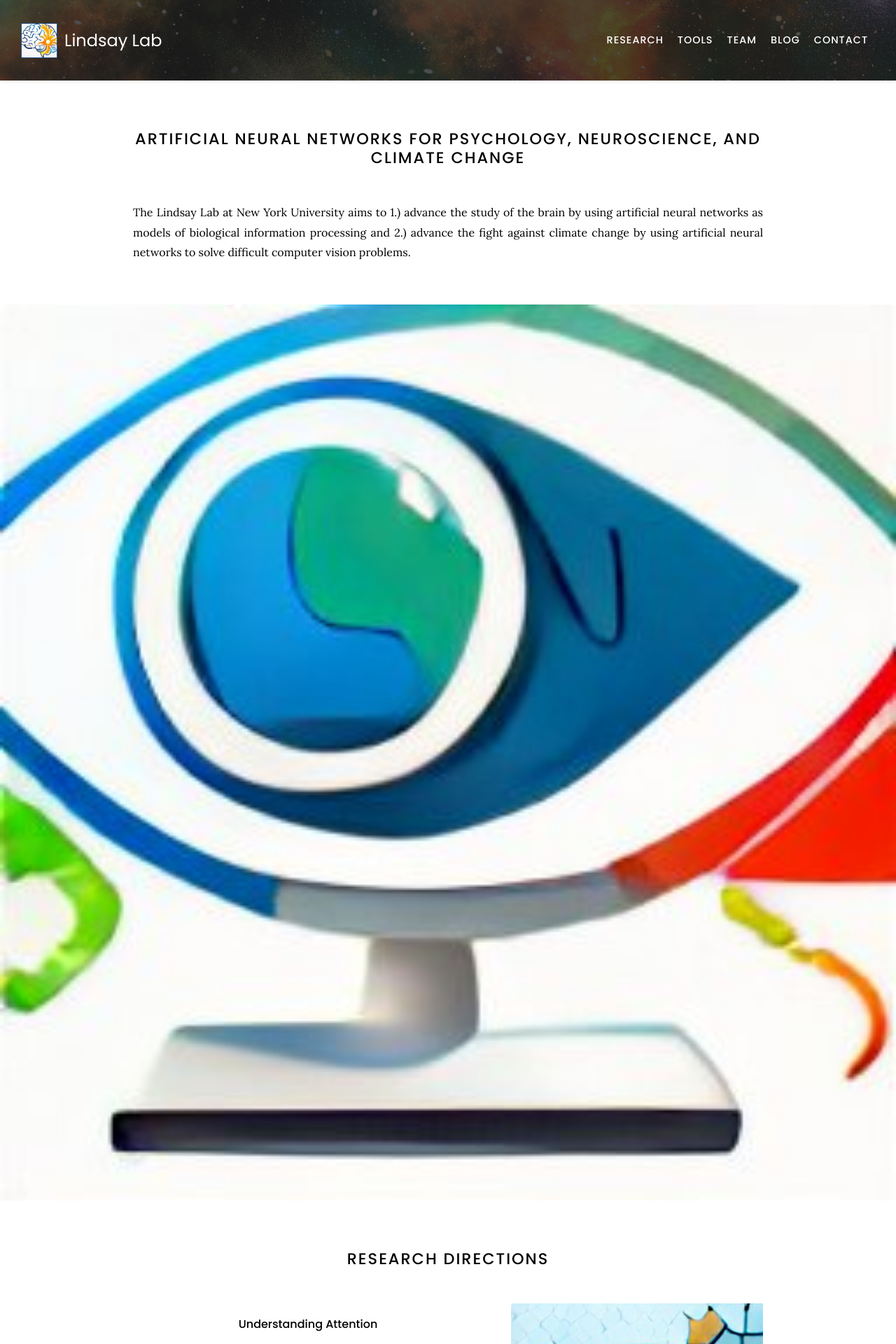
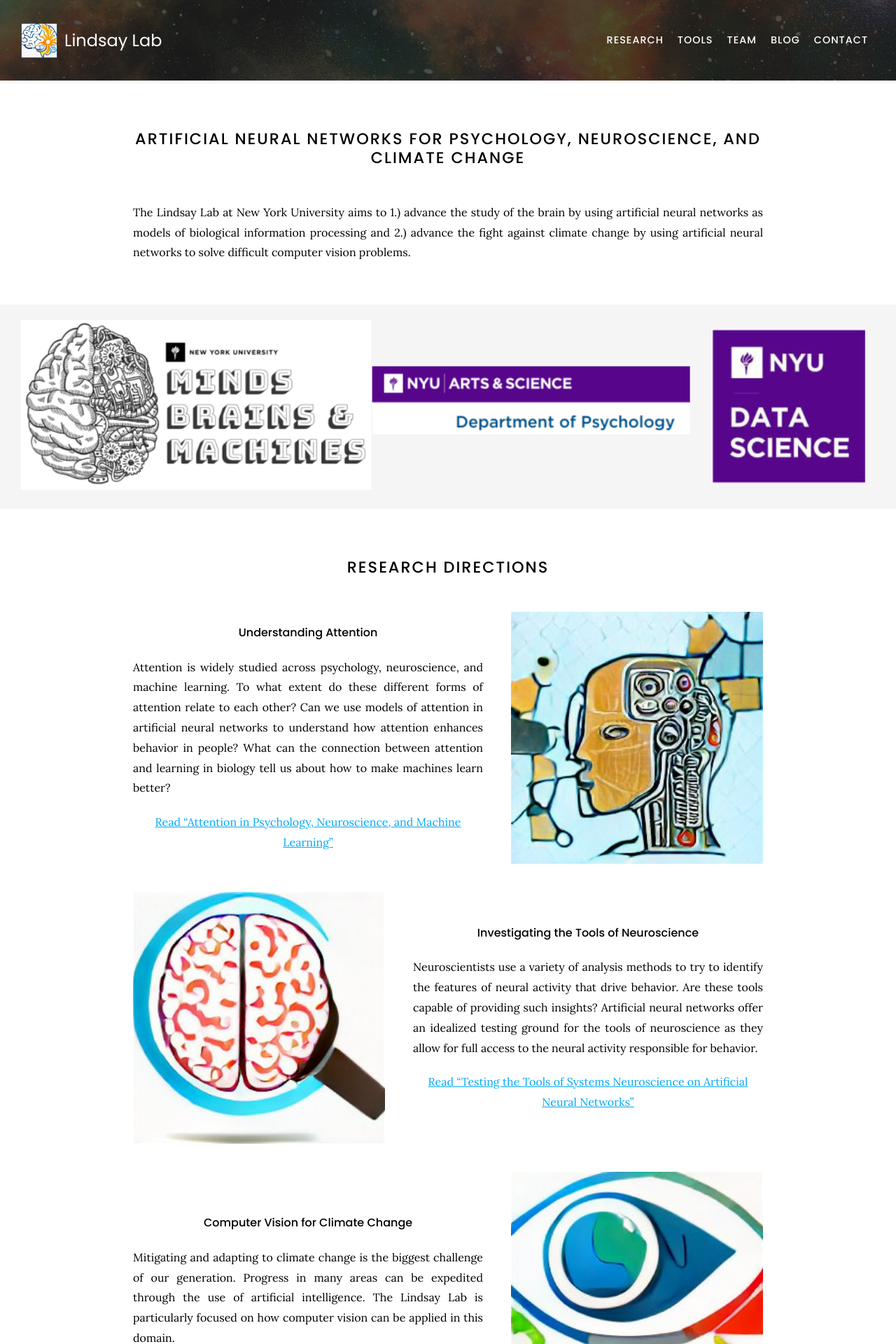
Before and after one commit to Lindsay-Lab/lindsay-lab.github.io, a Jekyll site: the page built from index.md, in a window 1280 px wide. Shown: the top 1920 px of the page at 70% size. Built offline with Jekyll 4.4.1, drawn with Linux system fonts in a browser that asks for light colours; nearby versions of some CDN libraries.

Commit message:
Update index.md

```diff
--- a/index.md
+++ b/index.md
@@ -26,7 +26,7 @@
 
 {% include section.html full=true %}
 
-{% include banner.html image="images/banner.jpg" %}
+{% include banner.html image="images/bannerNYU.png" %}
 
 {% include section.html %}
 
```
